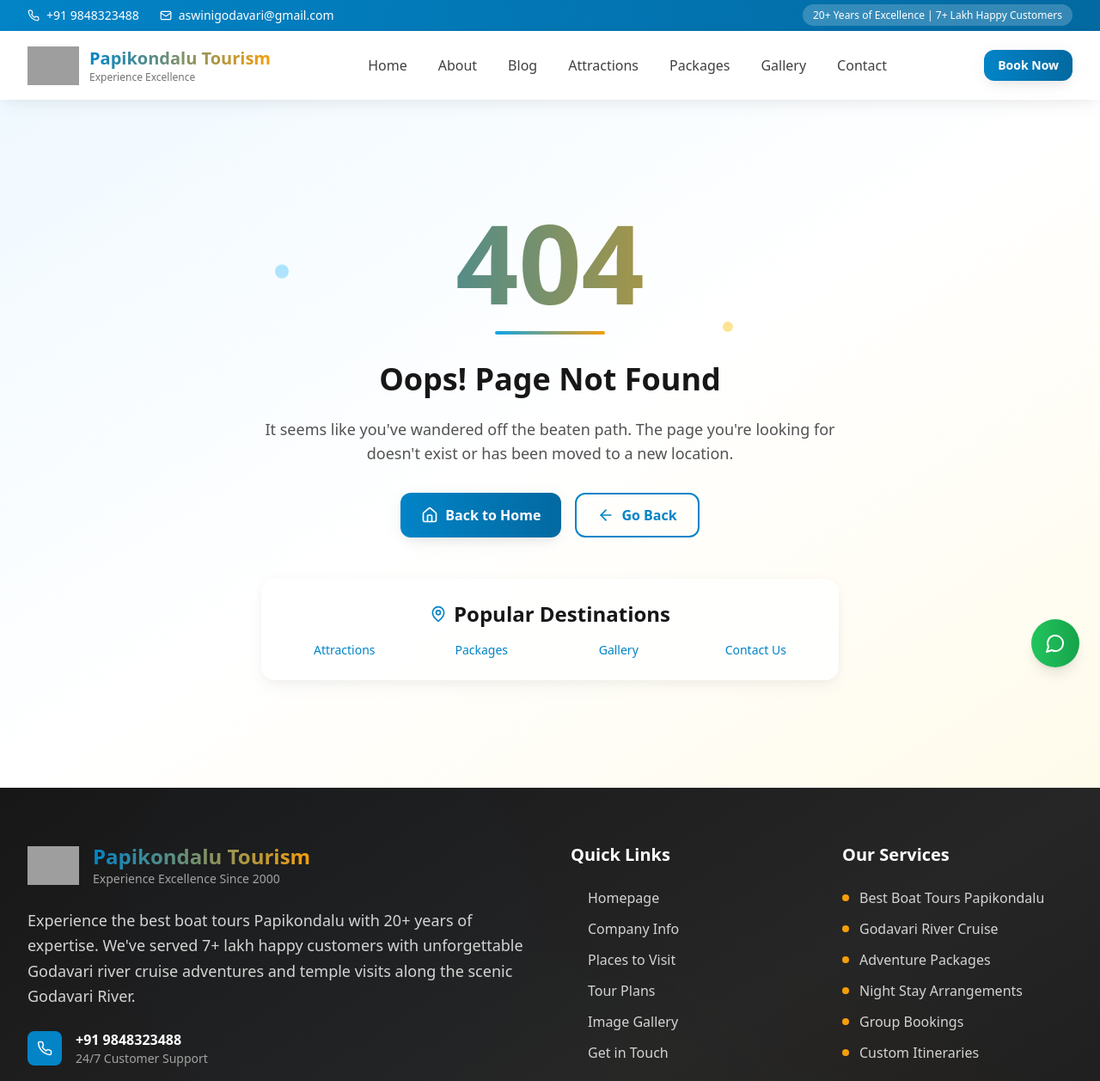
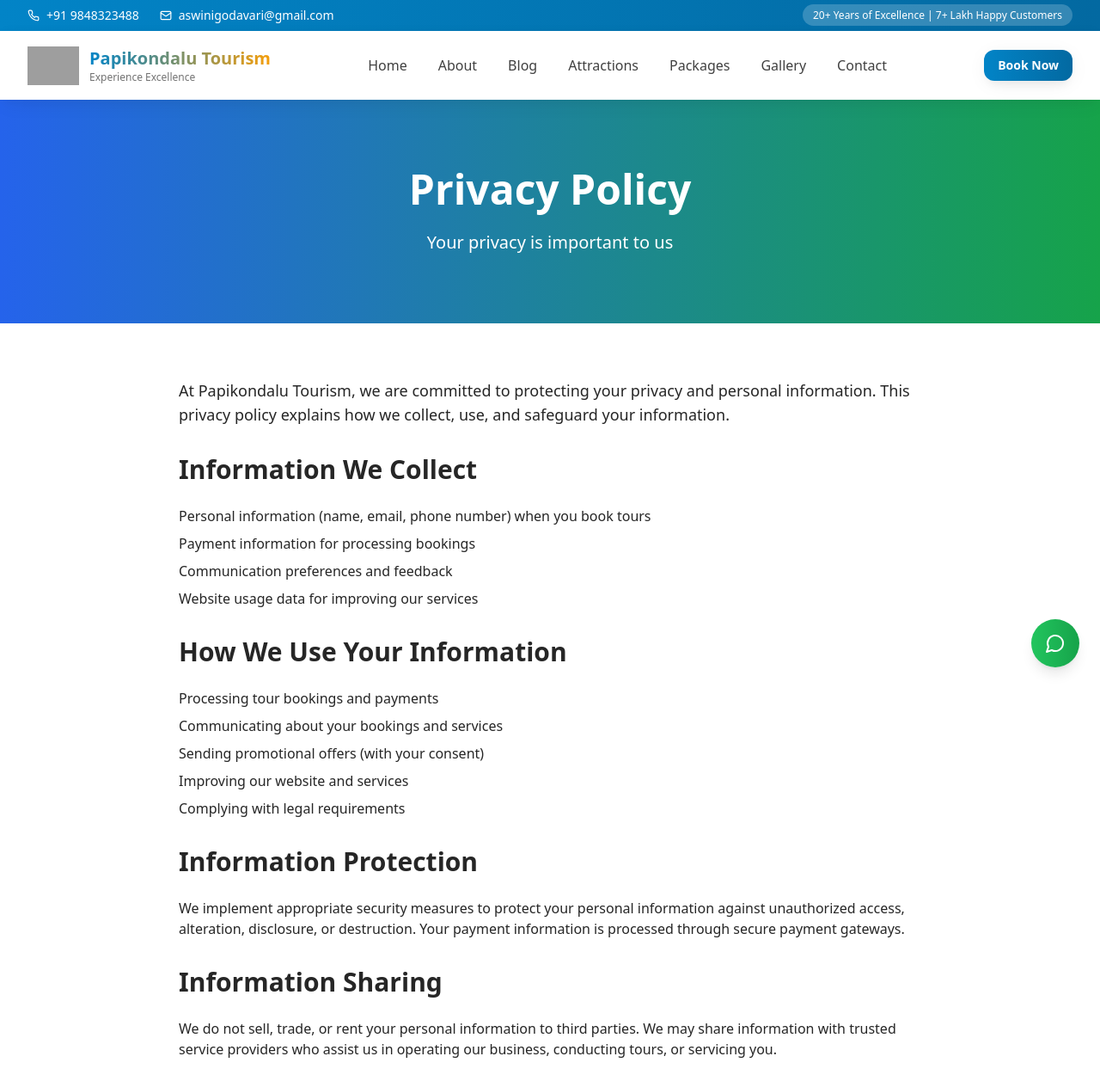
Before and after one commit to Sabariyatech/Papikondalu_static, a Next.js app: page /privacy in a window 1280 px wide. Before the commit this address had no page. Shown: the top 1257 px of the page at 86% size. Built offline with nearby package versions, Linux system fonts and the light colour scheme; grey boxes are pictures that could not be loaded.

Commit message:
links updated

```diff
--- a/app/components/FeaturedAttractions.tsx
+++ b/app/components/FeaturedAttractions.tsx
@@ -13,7 +13,8 @@ const attractions = [
     image: 'https://res.cloudinary.com/djmcbqzqt/image/upload/c_scale,w_400,q_auto,f_auto/v1755980788/PAPI-KONDALU_wswdud.jpg',
     duration: '4-6 hours',
     rating: 4.9,
-    highlight: 'Most Popular'
+    highlight: 'Most Popular',
+    link: '/papikondalu'
   },
   {
     id: 2,
@@ -22,7 +23,8 @@ const attractions = [
     image: 'https://res.cloudinary.com/djmcbqzqt/image/upload/c_scale,w_400,q_auto,f_auto/v1755980906/BhadrachalamTemple-1068x421_heh1o2.png',
     duration: '2-3 hours',
     rating: 4.8,
-    highlight: 'Spiritual'
+    highlight: 'Spiritual',
+    link: '/bhadrachalam'
   },
   {
     id: 3,
@@ -31,7 +33,8 @@ const attractions = [
     image: 'https://res.cloudinary.com/djmcbqzqt/image/upload/c_scale,w_400,q_auto,f_auto/v1755978851/MAREDUMILLI_-_waterfalls_kmuppt.jpg',
     duration: '3-4 hours',
     rating: 4.7,
-    highlight: 'Adventure'
+    highlight: 'Adventure',
+    link: '/maredumilli'
   },
   {
     id: 4,
@@ -40,7 +43,8 @@ const attractions = [
     image: 'https://res.cloudinary.com/dnz1dmnmb/image/upload/c_scale,w_400,q_auto,f_auto/v1755979312/dev_parnasala_pfvan7.jpg',
     duration: '2-3 hours',
     rating: 4.6,
-    highlight: 'Heritage'
+    highlight: 'Heritage',
+    link: '/attractions/7'
   }
 ]
 
@@ -118,7 +122,7 @@ const FeaturedAttractions = () => {
                   {attraction.description}
                 </p>
                 <Link
-                  href="/attractions"
+                  href={attraction.link}
                   className="inline-flex items-center text-primary-600 hover:text-primary-700 font-semibold group/link transition-colors"
                 >
                   Explore Details
--- a/app/components/SEOBoostContent.tsx
+++ b/app/components/SEOBoostContent.tsx
@@ -37,7 +37,7 @@ const SEOBoostContent = () => {
                 <Star className="text-yellow-500 mr-1" size={16} />
                 <span>4.9/5 Rating • 2000+ Reviews</span>
               </div>
-              <Link href="/attractions/papikondalu" className="text-primary-600 font-semibold hover:text-primary-700">
+              <Link href="/papikondalu" className="text-primary-600 font-semibold hover:text-primary-700">
                 Explore Papikondalu Tours →
               </Link>
             </div>
@@ -56,7 +56,7 @@ const SEOBoostContent = () => {
                 <Star className="text-yellow-500 mr-1" size={16} />
                 <span>4.8/5 Rating • 1500+ Reviews</span>
               </div>
-              <Link href="/attractions/bhadrachalam-temple" className="text-secondary-600 font-semibold hover:text-secondary-700">
+              <Link href="/bhadrachalam" className="text-secondary-600 font-semibold hover:text-secondary-700">
                 Book Badrachalam Tours →
               </Link>
             </div>
@@ -113,7 +113,7 @@ const SEOBoostContent = () => {
                 <Star className="text-yellow-500 mr-1" size={16} />
                 <span>4.7/5 Rating • 1200+ Reviews</span>
               </div>
-              <Link href="/attractions/maredumalli" className="text-emerald-600 font-semibold hover:text-emerald-700">
+              <Link href="/maredumilli" className="text-emerald-600 font-semibold hover:text-emerald-700">
                 Explore Maredumilli →
               </Link>
             </div>
@@ -132,7 +132,7 @@ const SEOBoostContent = () => {
                 <Star className="text-yellow-500 mr-1" size={16} />
                 <span>4.6/5 Rating • 800+ Reviews</span>
               </div>
-              <Link href="/packages" className="text-purple-600 font-semibold hover:text-purple-700">
+              <Link href="/rampa-waterfalls" className="text-purple-600 font-semibold hover:text-purple-700">
                 Book Rampachodavaram →
               </Link>
             </div>
--- /dev/null
+++ b/app/privacy/page.tsx
@@ -0,0 +1,84 @@
+import type { Metadata } from 'next'
+
+export const metadata: Metadata = {
+  title: 'Privacy Policy | Papikondalu Tourism',
+  description: 'Privacy policy for Papikondalu Tourism. Learn how we protect your personal information and data.',
+}
+
+export default function PrivacyPage() {
+  return (
+    <div className="min-h-screen bg-white">
+      <section className="py-20 bg-gradient-to-r from-blue-600 to-green-600 text-white">
+        <div className="max-w-6xl mx-auto px-4 text-center">
+          <h1 className="text-5xl font-bold mb-6">Privacy Policy</h1>
+          <p className="text-xl">Your privacy is important to us</p>
+        </div>
+      </section>
+
+      <section className="py-16">
+        <div className="max-w-4xl mx-auto px-4">
+          <div className="prose prose-lg max-w-none">
+            <p className="text-lg mb-8">
+              At Papikondalu Tourism, we are committed to protecting your privacy and personal information.
+              This privacy policy explains how we collect, use, and safeguard your information.
+            </p>
+
+            <h2 className="text-3xl font-bold mb-6">Information We Collect</h2>
+            <ul className="mb-8 space-y-2">
+              <li>Personal information (name, email, phone number) when you book tours</li>
+              <li>Payment information for processing bookings</li>
+              <li>Communication preferences and feedback</li>
+              <li>Website usage data for improving our services</li>
+            </ul>
+
+            <h2 className="text-3xl font-bold mb-6">How We Use Your Information</h2>
+            <ul className="mb-8 space-y-2">
+              <li>Processing tour bookings and payments</li>
+              <li>Communicating about your bookings and services</li>
+              <li>Sending promotional offers (with your consent)</li>
+              <li>Improving our website and services</li>
+              <li>Complying with legal requirements</li>
+            </ul>
+
+            <h2 className="text-3xl font-bold mb-6">Information Protection</h2>
+            <p className="mb-8">
+              We implement appropriate security measures to protect your personal information against
+              unauthorized access, alteration, disclosure, or destruction. Your payment information
+              is processed through secure payment gateways.
+            </p>
+
+            <h2 className="text-3xl font-bold mb-6">Information Sharing</h2>
+            <p className="mb-8">
+              We do not sell, trade, or rent your personal information to third parties. We may share
+              information with trusted service providers who assist us in operating our business,
+              conducting tours, or servicing you.
+            </p>
+
+            <h2 className="text-3xl font-bold mb-6">Your Rights</h2>
+            <ul className="mb-8 space-y-2">
+              <li>Access your personal information</li>
+              <li>Correct inaccurate information</li>
+              <li>Request deletion of your information</li>
+              <li>Opt-out of marketing communications</li>
+            </ul>
+
+            <h2 className="text-3xl font-bold mb-6">Contact Us</h2>
+            <p className="mb-4">
+              If you have questions about this privacy policy or your personal information, contact us:
+            </p>
+            <div className="bg-gray-50 p-6 rounded-lg">
+              <p><strong>Phone:</strong> +91 9848323488</p>
+              <p><strong>Email:</strong> aswinigodavari@gmail.com</p>
+              <p><strong>Address:</strong> Rajahmundry, Andhra Pradesh</p>
+            </div>
+
+            <p className="mt-8 text-sm text-gray-600">
+              This privacy policy was last updated on January 2024. We may update this policy
+              from time to time, and we will notify you of any significant changes.
+            </p>
+          </div>
+        </div>
+      </section>
+    </div>
+  )
+}
--- /dev/null
+++ b/app/terms/page.tsx
@@ -0,0 +1,95 @@
+import type { Metadata } from 'next'
+
+export const metadata: Metadata = {
+  title: 'Terms of Service | Papikondalu Tourism',
+  description: 'Terms of service for Papikondalu Tourism. Read our booking terms, conditions, and policies.',
+}
+
+export default function TermsPage() {
+  return (
+    <div className="min-h-screen bg-white">
+      <section className="py-20 bg-gradient-to-r from-blue-600 to-green-600 text-white">
+        <div className="max-w-6xl mx-auto px-4 text-center">
+          <h1 className="text-5xl font-bold mb-6">Terms of Service</h1>
+          <p className="text-xl">Terms and conditions for our services</p>
+        </div>
+      </section>
+
+      <section className="py-16">
+        <div className="max-w-4xl mx-auto px-4">
+          <div className="prose prose-lg max-w-none">
+            <p className="text-lg mb-8">
+              These terms of service govern your use of Papikondalu Tourism services.
+              By booking our tours, you agree to these terms and conditions.
+            </p>
+
+            <h2 className="text-3xl font-bold mb-6">Booking Terms</h2>
+            <ul className="mb-8 space-y-2">
+              <li>All bookings are subject to availability</li>
+              <li>Full payment or advance payment required to confirm booking</li>
+              <li>Booking confirmation will be sent via email or SMS</li>
+              <li>Valid ID proof required for all passengers</li>
+            </ul>
+
+            <h2 className="text-3xl font-bold mb-6">Cancellation Policy</h2>
+            <ul className="mb-8 space-y-2">
+              <li>Cancellation 48 hours before tour: Full refund</li>
+              <li>Cancellation 24-48 hours before: 50% refund</li>
+              <li>Cancellation less than 24 hours: No refund</li>
+              <li>Weather-related cancellations: Full refund or rescheduling</li>
+            </ul>
+
+            <h2 className="text-3xl font-bold mb-6">Safety and Responsibilities</h2>
+            <ul className="mb-8 space-y-2">
+              <li>Passengers must follow safety instructions</li>
+              <li>Life jackets mandatory during boat rides</li>
+              <li>Children must be accompanied by adults</li>
+              <li>Company not liable for personal belongings</li>
+              <li>Medical conditions must be disclosed before booking</li>
+            </ul>
+
+            <h2 className="text-3xl font-bold mb-6">Tour Inclusions</h2>
+            <ul className="mb-8 space-y-2">
+              <li>Transportation as per itinerary</li>
+              <li>Professional guide services</li>
+              <li>Entry fees to attractions (where mentioned)</li>
+              <li>Meals as specified in package</li>
+            </ul>
+
+            <h2 className="text-3xl font-bold mb-6">Tour Exclusions</h2>
+            <ul className="mb-8 space-y-2">
+              <li>Personal expenses and shopping</li>
+              <li>Additional meals not mentioned</li>
+              <li>Travel insurance</li>
+              <li>Tips and gratuities</li>
+            </ul>
+
+            <h2 className="text-3xl font-bold mb-6">Weather Policy</h2>
+            <p className="mb-8">
+              Tours may be cancelled or modified due to adverse weather conditions for safety reasons.
+              In such cases, we offer full refund or rescheduling options.
+            </p>
+
+            <h2 className="text-3xl font-bold mb-6">Liability</h2>
+            <p className="mb-8">
+              Papikondalu Tourism acts as an agent for transportation, accommodation, and other services.
+              We are not liable for any loss, injury, or damage during the tour beyond our direct control.
+            </p>
+
+            <h2 className="text-3xl font-bold mb-6">Contact Information</h2>
+            <div className="bg-gray-50 p-6 rounded-lg">
+              <p><strong>Phone:</strong> +91 9848323488</p>
+              <p><strong>Email:</strong> aswinigodavari@gmail.com</p>
+              <p><strong>Address:</strong> Rajahmundry, Andhra Pradesh</p>
+            </div>
+
+            <p className="mt-8 text-sm text-gray-600">
+              These terms were last updated on January 2024. We reserve the right to modify
+              these terms at any time. Continued use of our services constitutes acceptance of any changes.
+            </p>
+          </div>
+        </div>
+      </section>
+    </div>
+  )
+}
```
